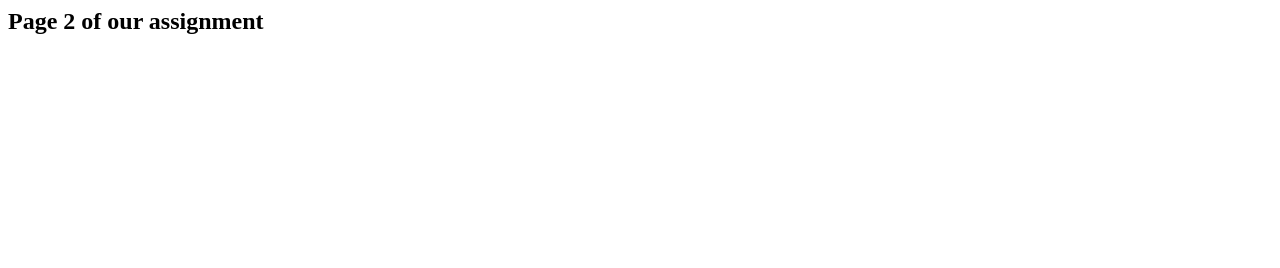
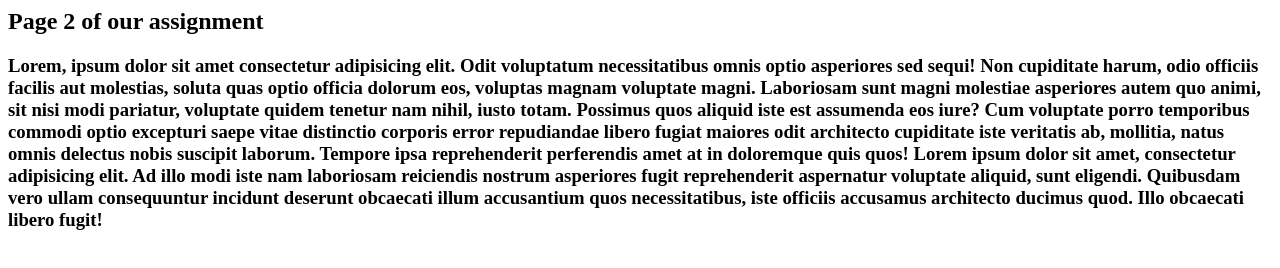
Before and after one commit to MadihaPervin/Assigment-1_Sec-02_Summer-2024, a plain HTML site: page page 2.html in a window 1280 px wide. Drawn offline with Linux system fonts and the light colour scheme.

Commit message:
adding the first 2 para

```diff
--- a/page 2.html
+++ b/page 2.html
@@ -6,5 +6,8 @@
 </head>
 <body>
     <h2>Page 2 of our assignment</h2>
+    <h3>Lorem, ipsum dolor sit amet consectetur adipisicing elit. Odit voluptatum necessitatibus omnis optio asperiores sed sequi! Non cupiditate harum, odio officiis facilis aut molestias, soluta quas optio officia dolorum eos, voluptas magnam voluptate magni. Laboriosam sunt magni molestiae asperiores autem quo animi, sit nisi modi pariatur, voluptate quidem tenetur nam nihil, iusto totam. Possimus quos aliquid iste est assumenda eos iure? Cum voluptate porro temporibus commodi optio excepturi saepe vitae distinctio corporis error repudiandae libero fugiat maiores odit architecto cupiditate iste veritatis ab, mollitia, natus omnis delectus nobis suscipit laborum. Tempore ipsa reprehenderit perferendis amet at in doloremque quis quos!
+    Lorem ipsum dolor sit amet, consectetur adipisicing elit. Ad illo modi iste nam laboriosam reiciendis nostrum asperiores fugit reprehenderit aspernatur voluptate aliquid, sunt eligendi. Quibusdam vero ullam consequuntur incidunt deserunt obcaecati illum accusantium quos necessitatibus, iste officiis accusamus architecto ducimus quod. Illo obcaecati libero fugit!</h3>
+
 </body>
 </html>
```
